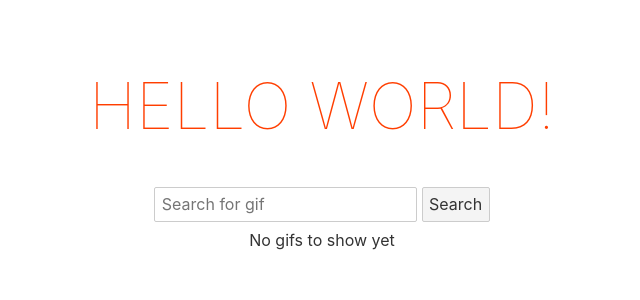
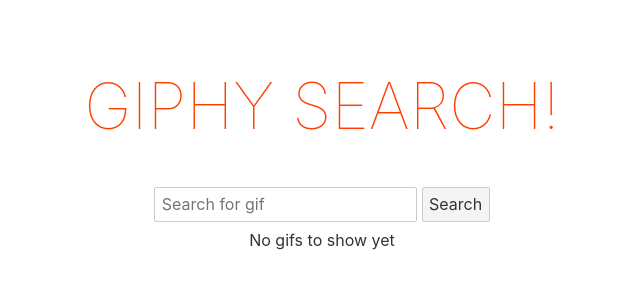
Before and after one commit to znarro/svelte-express, a Svelte app: page / in a window 1280 px wide. Shown: the top 300 px of the page, without its empty margins (318-958 px from the left). Built offline with nearby package versions, Linux system fonts and the light colour scheme.

Commit message:
Fix typo

```diff
--- a/server.js
+++ b/server.js
@@ -16,7 +16,7 @@
 
   axios
     .get(`https://api.giphy.com/v1/gifs/search?q=${params}`)
-    .then((res) => {
+    .then((response) => {
       res.send({
         success: true,
         data: response.data.data,
--- a/src/App.svelte
+++ b/src/App.svelte
@@ -15,7 +15,7 @@
 </script>
 
 <main>
-  <h1>Hello {name}!</h1>
+  <h1>Giphy search!</h1>
   <div class="search-block">
     <input type="text" placeholder="Search for gif" bind:value={searchTerm} />
     <button on:click={searchForGif}>Search</button>
```
